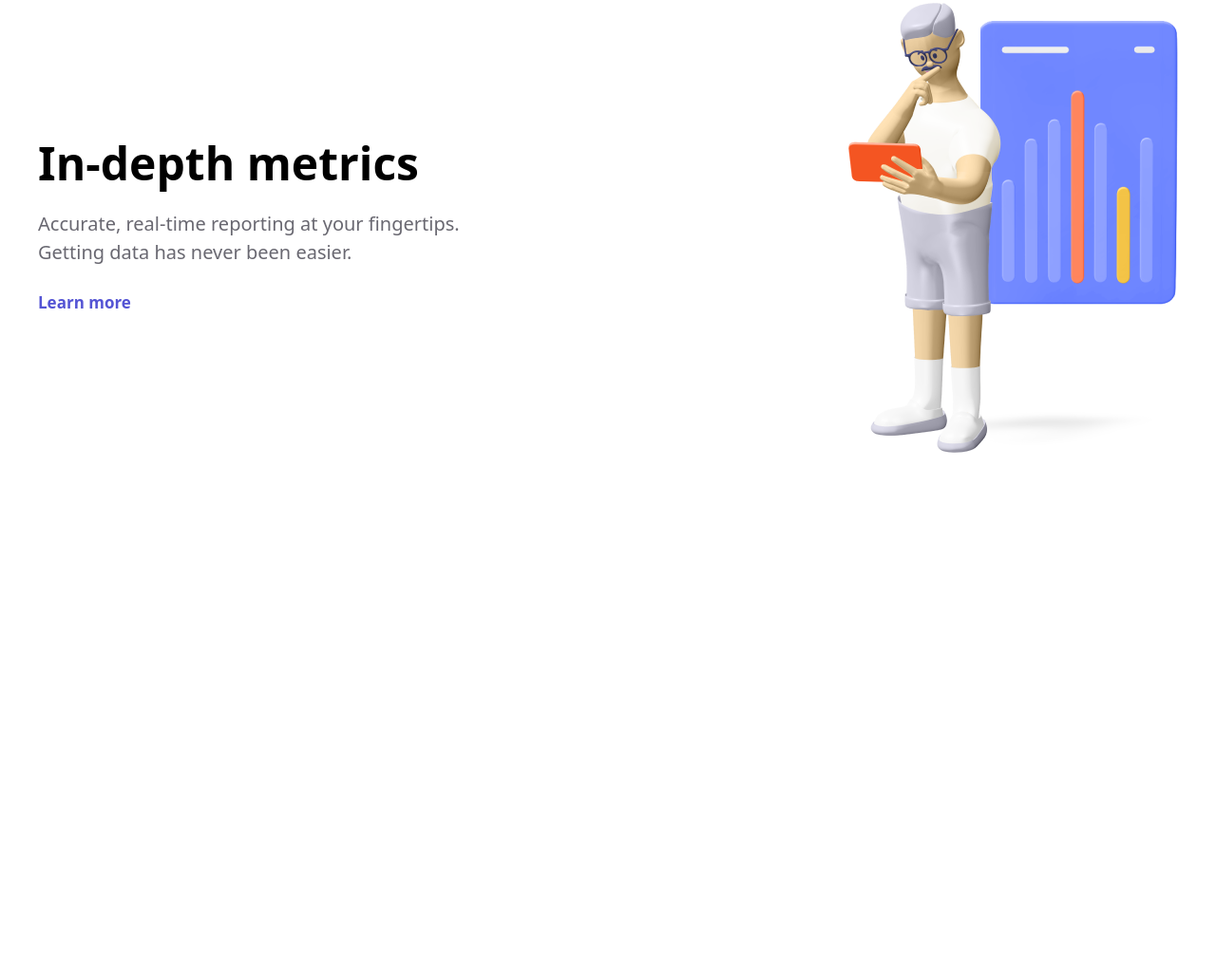
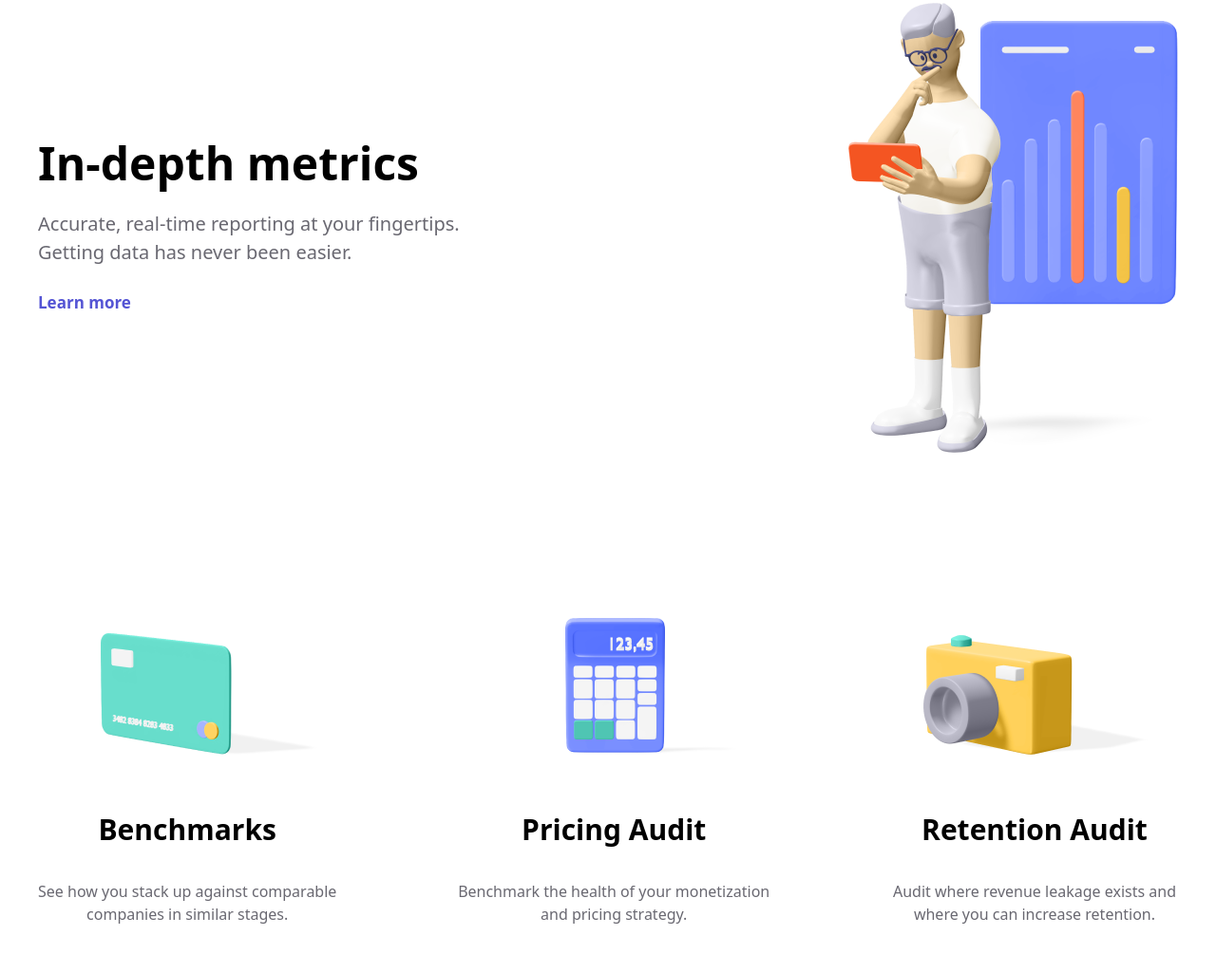
Before and after one commit to Vikingstrong/Home-Work-8, a website: page index.html in a window 1280 px wide. Shown: the part 1716-2741 px from the top of the page at 95% size. Before the commit the page ends 2293 px from the top, so only its background shows below. Drawn offline with Linux system fonts and the light colour scheme.

Commit message:
feat: Add section5

```diff
--- a/index.html
+++ b/index.html
@@ -52,6 +52,23 @@
         </aside>
         <img src="src/img/section4/img.png" alt="">
     </section>
+    <section class="flex max-w-[1200px] m-auto justify-between py-[50px]">
+        <div class="flex flex-col items-center gap-[35px]">
+            <img src="src/img/section5/icon1.png" alt="">
+            <h3 class="text-3xl font-bold">Benchmarks</h3>
+            <p class="text-[#696871] text-base text-center">See how you stack up against comparable <br> companies in similar stages.</p>
+        </div>
+        <div class="flex flex-col items-center gap-[35px]">
+            <img src="src/img/section5/icon2.png" alt="">
+            <h3 class="text-3xl font-bold">Pricing Audit</h3>
+            <p class="text-[#696871] text-base text-center">Benchmark the health of your monetization <br> and pricing strategy.</p>
+        </div>
+        <div class="flex flex-col items-center gap-[35px]">
+            <img src="src/img/section5/icon3.png" alt="">
+            <h3 class="text-3xl font-bold">Retention Audit</h3>
+            <p class="text-[#696871] text-base text-center">Audit where revenue leakage exists and <br> where you can increase retention.</p>
+        </div>
+    </section>
 </main>
 </body>
 </html>
```
Also changed, not shown: src/img/section5/icon1.png (added), src/img/section5/icon2.png (added), src/img/section5/icon3.png (added), src/output.css.
